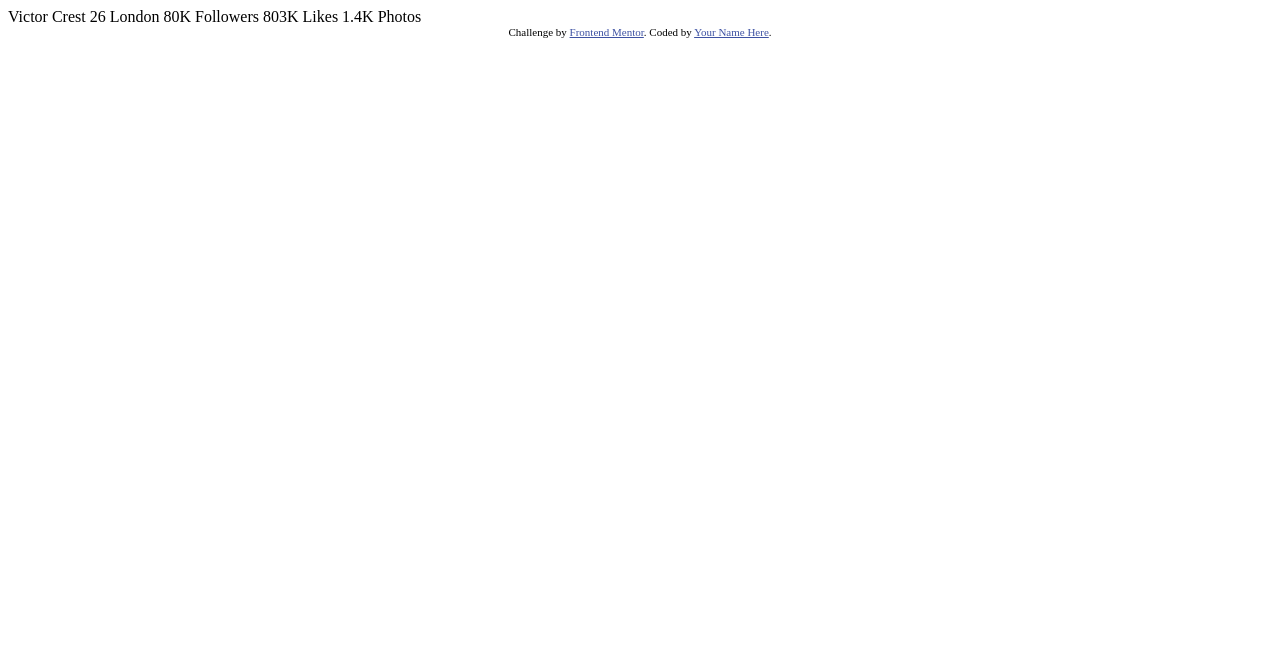
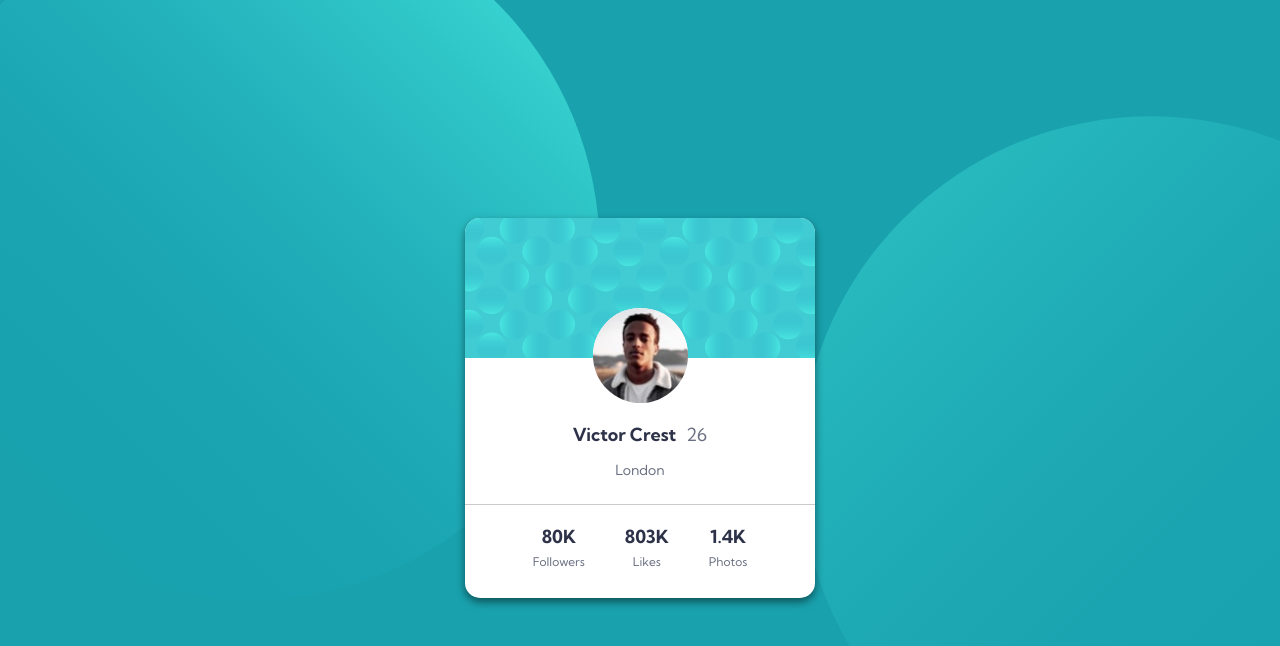
Before and after one commit to MRowlands0/FEM-profile-card-component, a plain HTML site: page index.html in a window 1280 px wide. Drawn offline with Linux system fonts and the light colour scheme.

Commit message:
index.html updated to divide content into required compenents for styling. style.css created and updated to match styling of the outputs in /design

```diff
--- a/index.html
+++ b/index.html
@@ -5,31 +5,40 @@
   <meta name="viewport" content="width=device-width, initial-scale=1.0"> <!-- displays site properly based on user's device -->
 
   <link rel="icon" type="image/png" sizes="32x32" href="./images/favicon-32x32.png">
+  <link rel="stylesheet" href="style.css">
 
   <title>Frontend Mentor | Profile card component</title>
+  <link rel="preconnect" href="https://fonts.googleapis.com">
+<link rel="preconnect" href="https://fonts.gstatic.com" crossorigin>
+<link href="https://fonts.googleapis.com/css2?family=Kumbh+Sans:wght@100..900&display=swap" rel="stylesheet">
+</head>
 
-  <!-- Feel free to remove these styles or customise in your own stylesheet 👍 -->
-  <style>
-    .attribution { font-size: 11px; text-align: center; }
-    .attribution a { color: hsl(228, 45%, 44%); }
-  </style>
-</head>
 <body>
-  Victor Crest
-  26
-  London
+  <main>
 
-  80K
-  Followers
 
-  803K
-  Likes
+    <div class="card">
+      <img class='card-header' src="images/bg-pattern-card.svg">
+      <img class="profile-image" src="/images/image-victor.jpg">
+      <p class='name'>Victor Crest<span class='age'>26</span></p>
+      <p class='location'>London</p>
+      <div class="divider"></div>
+      <div class="stats">
+        <div class="followers">
+        <span class="volumes">80K</span><br>
+        <span class='description'>Followers</span>
+      </div>
+      <div class="likes">
+        <span class="volumes">803K</span><br>
+        <span class='description'>Likes</span>
+      </div>
 
-  1.4K
-  Photos
-  <div class="attribution">
-    Challenge by <a href="https://www.frontendmentor.io?ref=challenge" target="_blank">Frontend Mentor</a>.
-    Coded by <a href="#">Your Name Here</a>.
-  </div>
+        <div class="photos">
+          <span class="volumes">1.4K</span><br>
+          <span class='description'>Photos</span></div>
+
+      </div>
+    </div>
+  </main>
 </body>
 </html>
--- /dev/null
+++ b/style.css
@@ -0,0 +1,94 @@
+body {
+    background-color: hsl(185, 75%, 39%);
+    font-family: kumbh sans;
+    background-image: url(images/bg-pattern-top.svg), url(images/bg-pattern-bottom.svg);
+    background-position: -100px -100px, 800px bottom;
+    background-repeat: no-repeat, no-repeat;
+    background-size: 700px;
+}
+
+main {
+    display: flex;
+    align-items: center;
+    justify-content: center;
+    height: 100vh;
+}
+
+.card {
+    width: 350px;
+    height: 380px;
+    background-color: #ffffff;
+    border-radius: 15px;
+    display: flex;
+    flex-direction: column;
+    align-items: center;
+    margin: auto;
+    box-shadow: 0 4px 8px 0 rgba(0, 0, 0, 0.5);
+}
+
+.card-header {
+    width: 100%;
+    border-radius: 15px 15px 0 0 ;
+}
+
+.profile-image {
+    width: 95px;
+    height: auto;
+    border-radius: 100%;
+    padding: px;
+    background-color: #ffffff;
+    float: left;
+    position: relative;
+    margin-top: -50px;
+    z-index: 1;
+
+}
+
+.location {
+    margin: 0;
+    padding-bottom: 25px;
+    padding-top: 15px;
+    color: hsl(227, 10%, 46%);
+    font-size: 14px;
+}
+
+.divider {
+    background-color:hsla(0, 0%, 59%, 50%);
+    height: 1px;
+    width: 100%;
+}
+
+.stats {
+    display: flex;
+    width: 100%;
+    font-size: 18px;
+    gap: 40px;
+    justify-content: center;
+    padding-top: 20px;
+    text-align: center;
+}
+
+.name {
+    font-size: 18px;
+    font-weight: 700;
+    color: hsl(229, 23%, 23%);
+    margin: 0;
+    padding-top: 20px;
+}
+
+.age {
+    font-weight: 400;
+    color: hsl(227, 10%, 46%);
+    padding-left: 10px;
+}
+
+.volumes {
+    font-size: 18px;
+    font-weight: 700;
+    color: hsl(229, 23%, 23%);
+}
+
+.description {
+    font-size: 12px;
+    color: hsl(227, 10%, 46%);
+}
```
